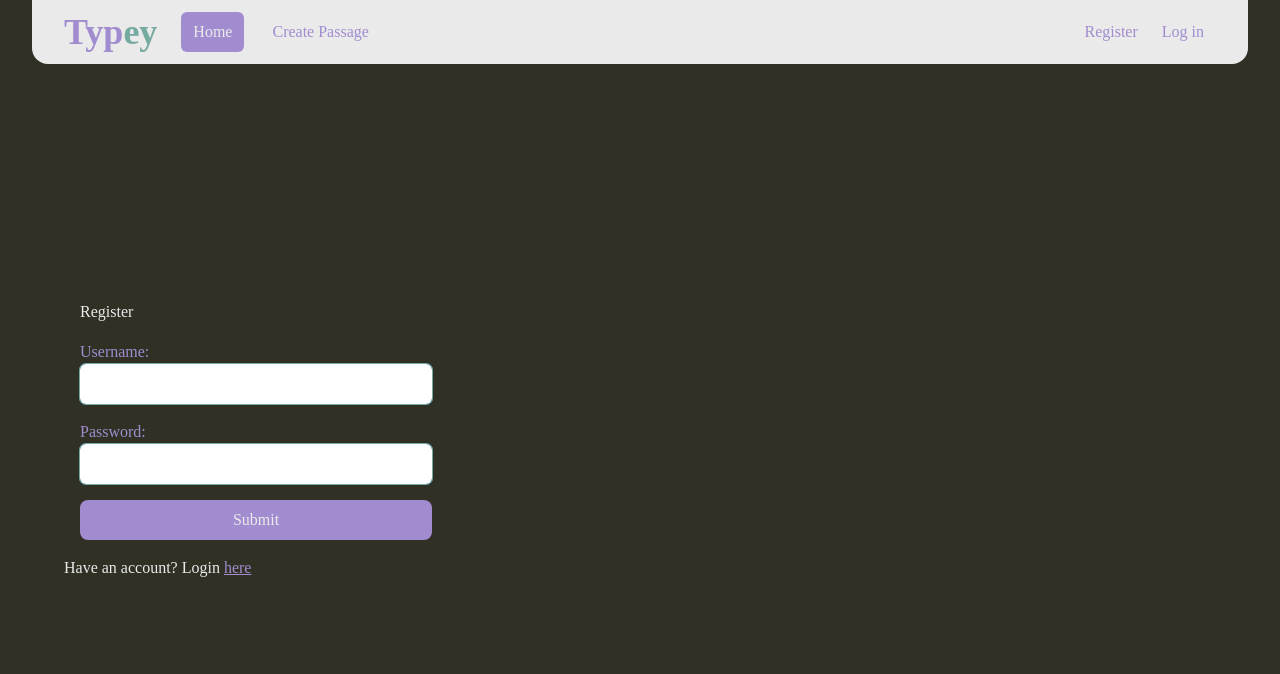
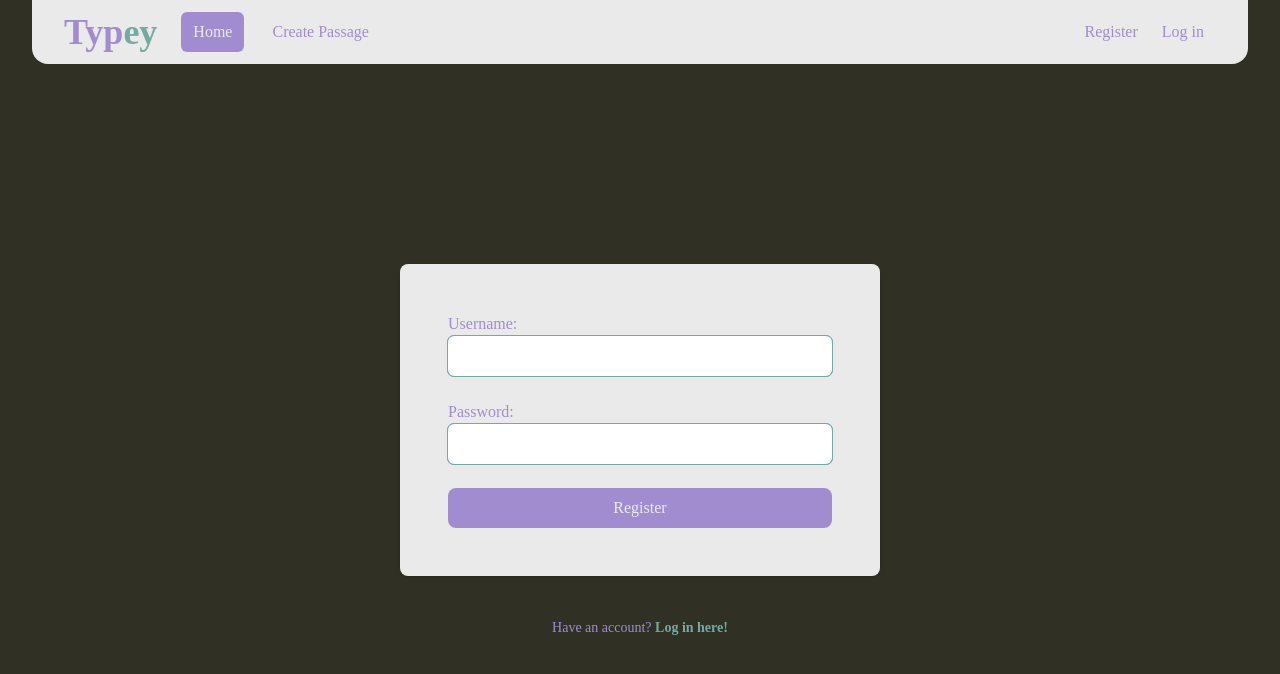
Before and after one commit to EwbiDev/typey, a React (Vite) app in the folder packages/frontend/: page /register in a window 1280 px wide. Shown: the top 674 px of the page. Built offline with nearby package versions, Linux system fonts and the light colour scheme; a web font is replaced by a local one.

Commit message:
refactor: restyled registration form to match login form

```diff
--- a/packages/frontend/src/components/RegistrationForm/index.tsx
+++ b/packages/frontend/src/components/RegistrationForm/index.tsx
@@ -1,28 +1,22 @@
-import { useState } from "react";
 import { SubmitHandler, useForm } from "react-hook-form";
+import { useDispatch, useSelector } from "react-redux";
 import { Link } from "react-router-dom";
 
+import Container from "../Container";
+import Card from "../Card";
+import Center from "../Center";
 import Input from "../Input";
+import SubmitInput from "../SubmitInput";
+
+import { AppDispatch, RootState } from "../../app/store";
+import { registerUser } from "../../features/auth/authActions";
+
 import { User } from "../../types/types";
-import { userApi } from "../../utils/api";
-import { FailureMessage } from "../FailureMessage";
-import Container from "../Container";
-import SubmitInput from "../SubmitInput";
-import { useDispatch, useSelector } from "react-redux";
-import { registerUser } from "../../features/auth/authActions";
-import { AppDispatch, RootState } from "../../app/store";
-
-interface ErrorDetails {
-  message: string;
-  error: string;
-  statusCode?: number;
-}
+import { ErrorMessage } from "../ErrorMessage";
 
 export default function RegistrationForm() {
   const dispatch = useDispatch<AppDispatch>();
-  const { loading, success, user, error } = useSelector(
-    (state: RootState) => state.auth,
-  );
+  const auth = useSelector((state: RootState) => state.auth);
   const {
     register,
     handleSubmit,
@@ -35,12 +29,10 @@ export default function RegistrationForm() {
 
   return (
     <Container>
-      {!success && (
-        <form
-          onSubmit={handleSubmit(onSubmit)}
-          className="flex w-1/2 max-w-96 flex-col gap-4 rounded-md p-4"
-        >
-          <h2>Register</h2>
+      <Center>
+        <Card>
+          <form onSubmit={handleSubmit(onSubmit)} className="space-y-6">
+            {auth.error && <ErrorMessage message={auth.error.message} />}
             <Input
               inputType="text"
               label="username"
@@ -61,37 +53,19 @@ export default function RegistrationForm() {
               fieldError={errors.password}
               required
             />
-          <SubmitInput type="secondaryFull" errors={errors} />
+            <SubmitInput type="secondaryFull" text="Register" />
           </form>
-      )}
-      {success && <SuccessMessage />}
-      {!success && error && <FailureMessage message={error.message} />}
-      {!success && <LoginLink />}
+        </Card>
+        <p className="mt-10 text-center text-sm text-typey-primary">
+          Have an account?{" "}
+          <Link
+            to="/register"
+            className="font-semibold leading-6 text-typey-secondary hover:text-typey-default"
+          >
+            Log in here!
+          </Link>
+        </p>
+      </Center>
     </Container>
   );
 }
-
-function SuccessMessage() {
-  return (
-    <div>
-      <h2>Registration success!</h2>
-      <p>
-        You may now login{" "}
-        <Link to="/login" className=" text-typey-primary underline">
-          here
-        </Link>
-      </p>
-    </div>
-  );
-}
-
-function LoginLink() {
-  return (
-    <div>
-      Have an account? Login{" "}
-      <Link to="/login" className=" text-typey-primary underline">
-        here
-      </Link>
-    </div>
-  );
-}
```
Lines whose indentation alone changed are shown as unchanged.
